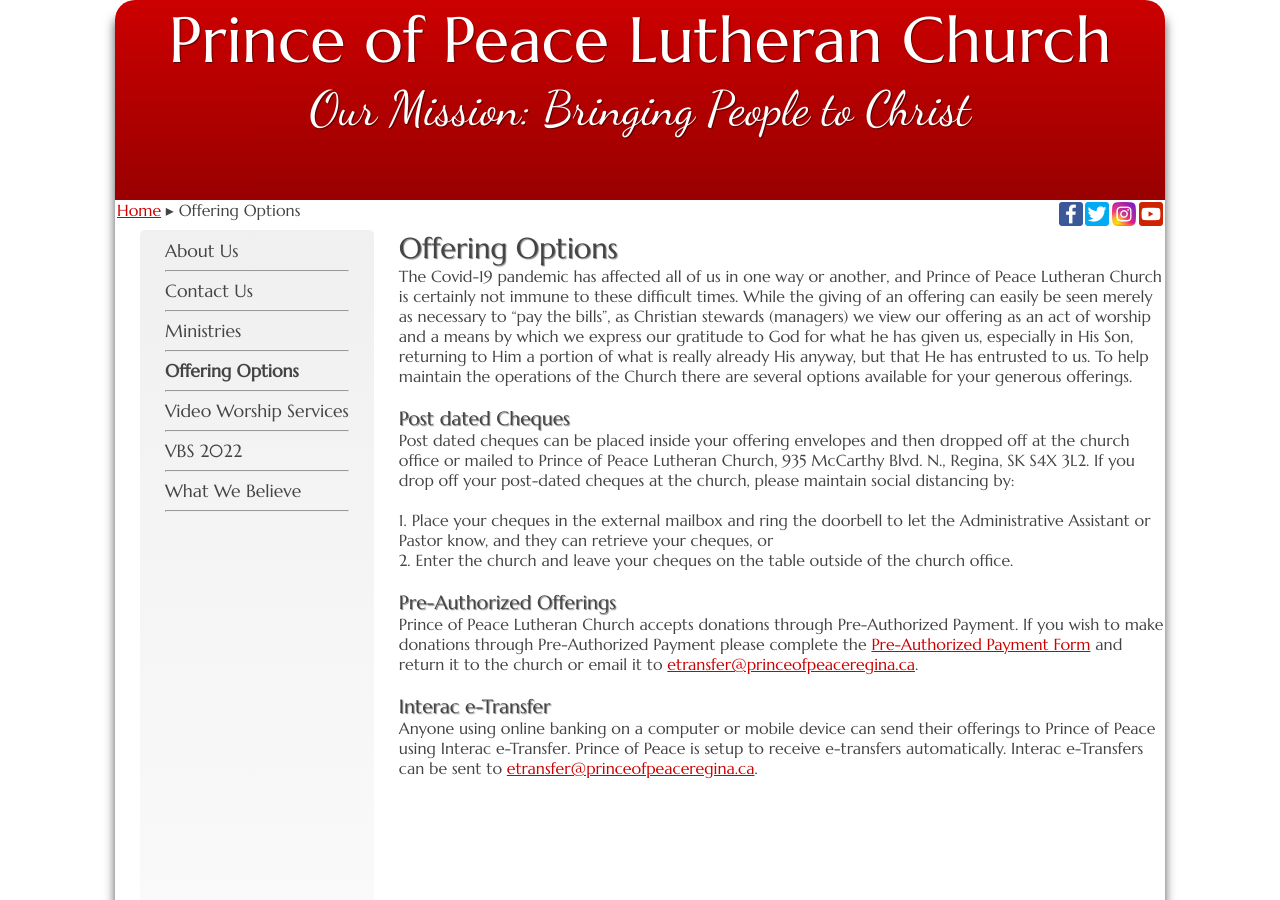
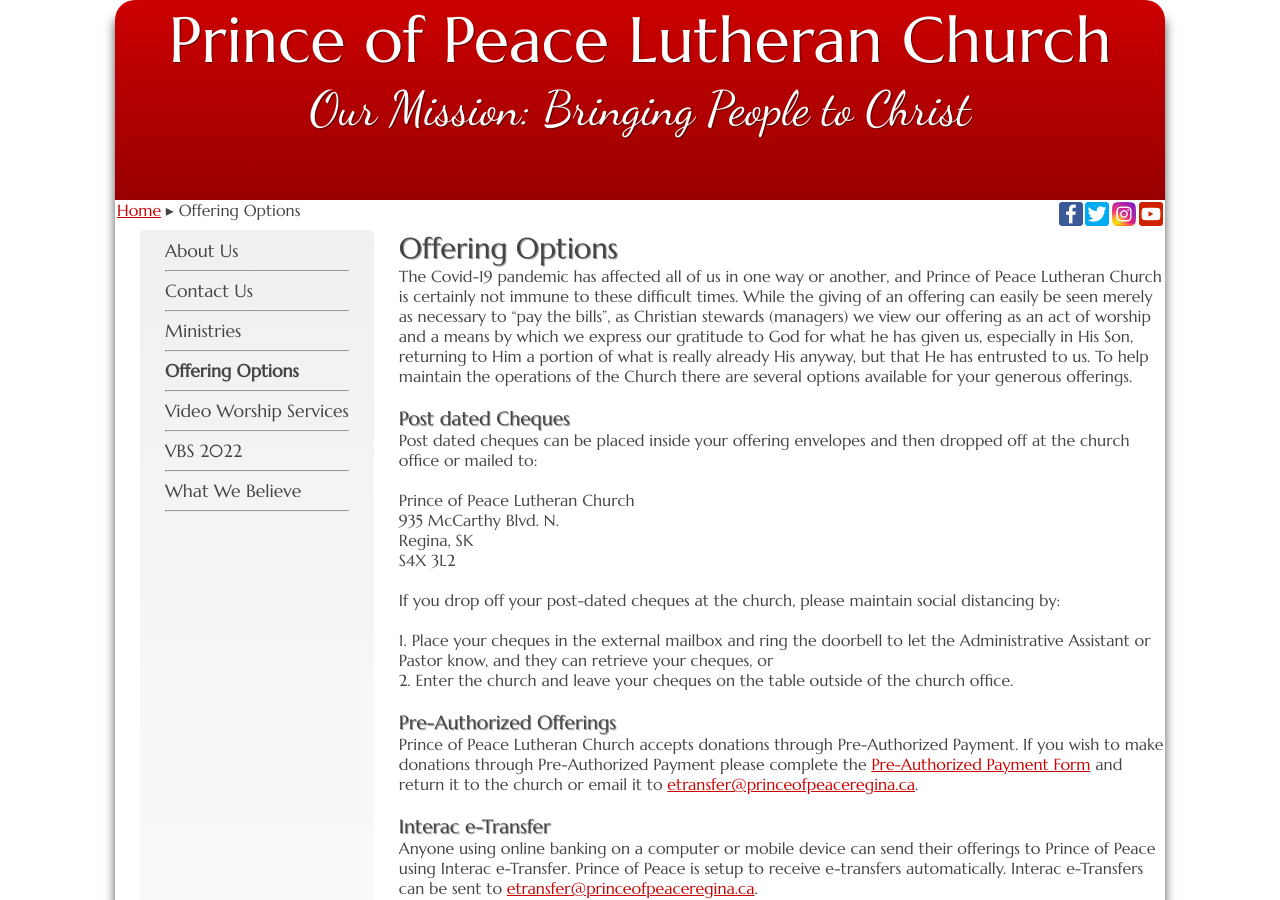
Before and after one commit to weslowsk/princeofpeace, a Jekyll site: the page built from offerings.html, in a window 1280 px wide and 900 px high. Built offline with Jekyll 4.4.1, drawn with Linux system fonts in a browser that asks for light colours.

Commit message:
cosmetic reformatting

```diff
--- a/offerings.html
+++ b/offerings.html
@@ -9,7 +9,15 @@ title: Offering Options
 </p>
 <br/>
 <h2>Post dated Cheques</h2>
-Post dated cheques can be placed inside your offering envelopes and then dropped off at the church office or mailed to Prince of Peace Lutheran Church, 935 McCarthy Blvd. N., Regina, SK S4X 3L2.  If you drop off your post-dated cheques at the church, please maintain social distancing by:
+Post dated cheques can be placed inside your offering envelopes and then dropped off at the church office or mailed to:
+<br/><br/>
+Prince of Peace Lutheran Church
+<br/>
+935 McCarthy Blvd. N.
+<br/>Regina, SK
+<br/>S4X 3L2
+<br/></br>
+If you drop off your post-dated cheques at the church, please maintain social distancing by:
 <br/></br>
 <ol>
     <li class="main">Place your cheques in the external mailbox and ring the doorbell to let the Administrative Assistant or Pastor know, and they can retrieve your cheques, or</li>
```
